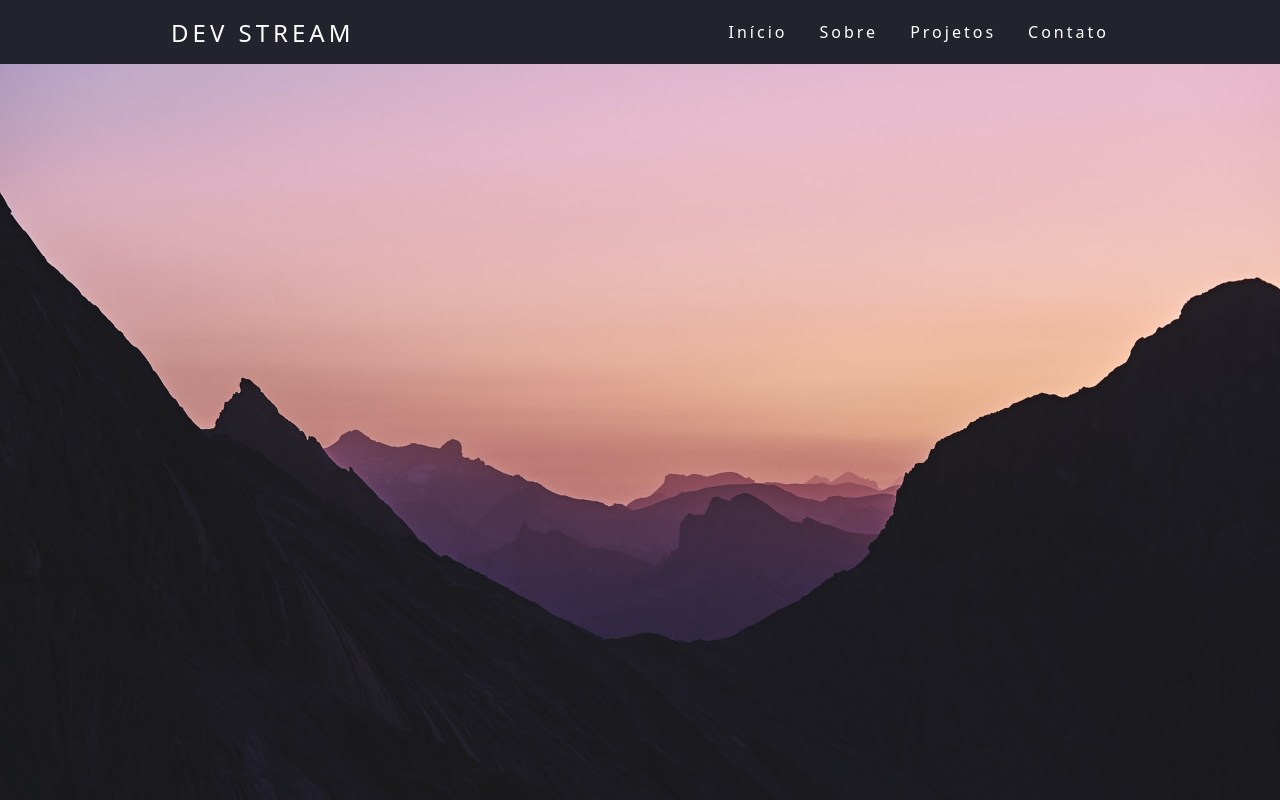
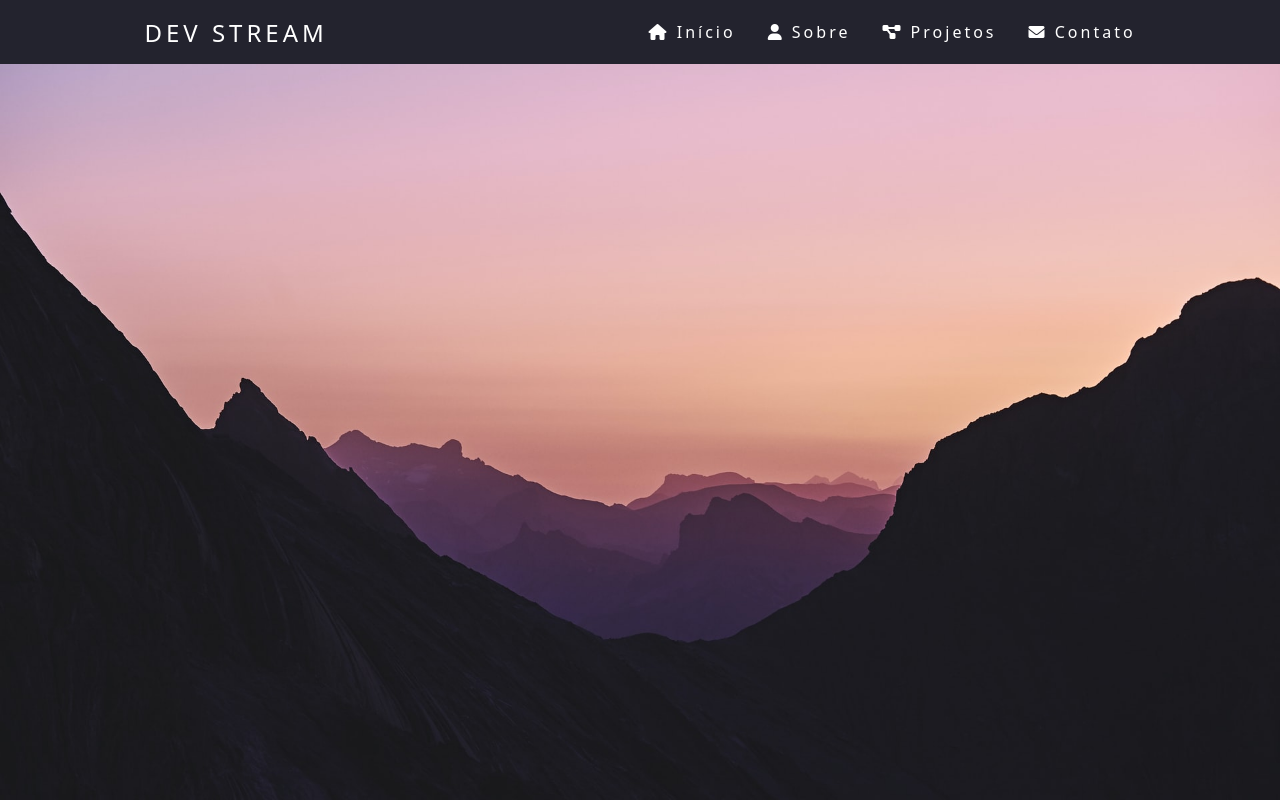
Before and after one commit to deividpro999/de-outro, a plain HTML site: page index.html in a window 1280 px wide. Drawn offline with Linux system fonts and the light colour scheme.

Commit message:
Update index.html

```diff
--- a/index.html
+++ b/index.html
@@ -6,6 +6,7 @@
     <meta name="viewport" content="width=device-width, initial-scale=1.0" />
     <title>Navbar</title>
     <link rel="stylesheet" href="style.css" />
+    <link rel="stylesheet" href="https://cdnjs.cloudflare.com/ajax/libs/font-awesome/6.0.0-beta3/css/all.min.css">
   </head>
 
   <body>
@@ -18,10 +19,10 @@
           <div class="line3"></div>
         </div>
         <ul class="nav-list">
-          <li><a href="#">Início</a></li>
-          <li><a href="#">Sobre</a></li>
-          <li><a href="#">Projetos</a></li>
-          <li><a href="#">Contato</a></li>
+          <li><a href="#"><i class="fas fa-home"></i> Início</a></li>
+          <li><a href="#"><i class="fas fa-user"></i> Sobre</a></li>
+          <li><a href="#"><i class="fas fa-project-diagram"></i> Projetos</a></li>
+          <li><a href="#"><i class="fas fa-envelope"></i> Contato</a></li>
         </ul>
       </nav>
     </header>
```
